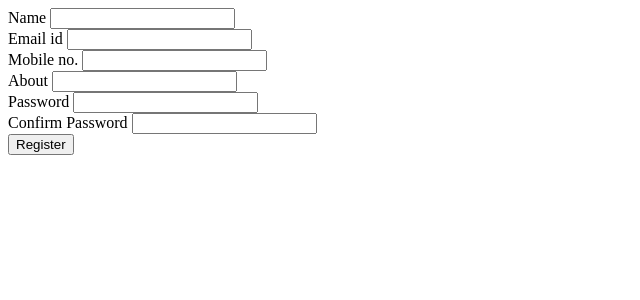
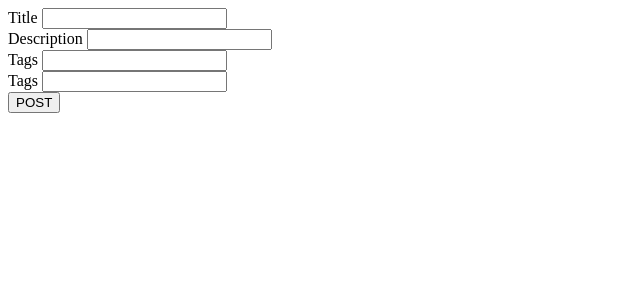
Before and after one commit to nickedes/QA-Forum, a CodeIgniter app: page /database/index.php/register in a window 1280 px wide. Shown: the top 300 px of the page, without its empty margins (0-640 px from the left). Run offline with CodeIgniter, Linux system fonts and the light colour scheme.

Commit message:
changes for form validations

```diff
--- a/application/controllers/Register.php
+++ b/application/controllers/Register.php
@@ -8,6 +8,9 @@
 		function __construct()
 		{
 			parent::__construct();
+			$this->load->helper('url');
+			$this->load->helper(array('form'));
+			$this->load->helper('security');
 			$this->load->library('form_validation');
 			$this->load->model('Users');
 		}
@@ -19,13 +22,13 @@
 				// Validations here
 				// TODO: Add validations in a Libraray.
 
- 				$this->form_validation->set_rules('email', 'email', 'trim|required|valid_email|xss_clean|callback_check_database|unique');
+ 				$this->form_validation->set_rules('email', 'email', 'trim|required|valid_email|xss_clean');
 
-   				$this->form_validation->set_rules('password', 'Password', 'trim|min_length[6]|required|xss_clean|callback_check_database');
+   				$this->form_validation->set_rules('password', 'Password', 'trim|min_length[6]|required|xss_clean');
 
-				$this->form_validation->set_rules('name', 'text', 'trim|required|valid_email|xss_clean');
+				$this->form_validation->set_rules('name', 'Name', 'trim|required|min_length[1]');
 
-   				$this->form_validation->set_rules('mobileno', 'Mobile', 'trim|required|length[10]');
+   				$this->form_validation->set_rules('mobileno', 'Mobile', 'required|exact_length[10]');
 
    				$this->form_validation->set_rules('confirm_password', 'Confirm password', 'trim|required|matches[password]');
 
@@ -47,13 +50,13 @@
 				}
 				else
 				{
-					echo "Registration failed";
-					$this->load->view('register');
+					echo "Question failed";
+					$this->load->view('question');
 				}
 			}
 			else
 			{
-				$this->load->view('register');
+				$this->load->view('question');
 			}
 		}
 	}
--- a/application/views/question.php
+++ b/application/views/question.php
@@ -4,7 +4,11 @@
 	<title>POST A QUESTION</title>
 </head>
 <body>
-	<form method="POST" action="<?php echo site_url(); ?>/question">
+<?php
+	$this->load->library('form_validation');
+	echo validation_errors();
+	echo form_open('question');
+?>
 		<label>Title</label>
 		<input type="text" name="title">
 		<br>
@@ -17,7 +21,7 @@
 		<label>Tags</label>
 		<input type="text" name="tags2">
 		<br>
-		<button type="button" name="Submit">POST</button>
+		<button type="submit" name="submit">POST</button>
 	</form>
 </body>
 </html>
```
Also changed, not shown: application/controllers/Question.php (deleted, +0 -30 lines).
